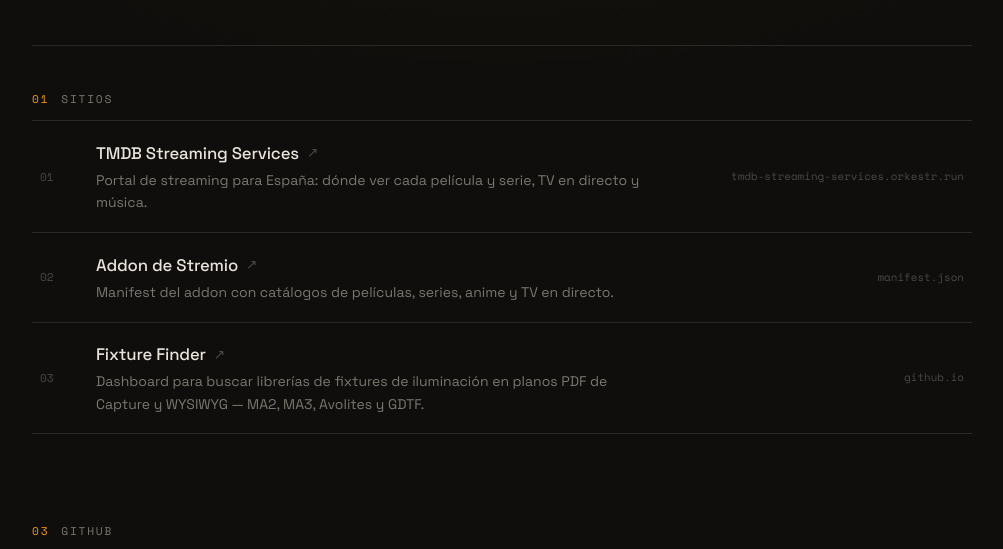
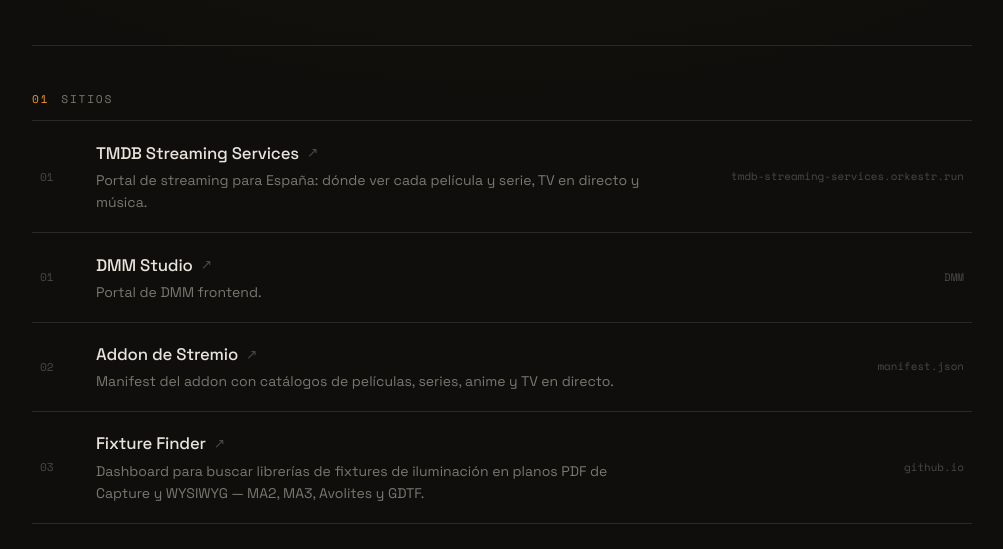
Before and after one commit to zzever/zzever.github.io, a plain HTML site: page index.html in a window 1280 px wide. Shown: the part 201-750 px from the top of the page, without its empty margins (138-1141 px from the left). Drawn offline with nearby package versions, Linux system fonts and the light colour scheme.

Commit message:
Add DMM Studio link to index.html
Added a new list item for DMM Studio with a link and description.

```diff
--- a/index.html
+++ b/index.html
@@ -249,6 +249,16 @@
             <span class="meta">tmdb-streaming-services.orkestr.run</span>
           </a>
         </li>
+         <li>
+          <a class="row" href="https://tmdb-streaming-services.orkestr.run/dmm-studio/" target="_blank" rel="noopener">
+            <span class="num">01</span>
+            <span>
+              <span class="title">DMM Studio <span class="arrow" aria-hidden="true">&#8599;</span></span>
+              <span class="desc">Portal de DMM frontend.</span>
+            </span>
+            <span class="meta">DMM</span>
+          </a>
+        </li>
         <li>
           <a class="row" href="https://tmdb-streaming-services.orkestr.run/api/stremio/manifest.json" target="_blank" rel="noopener">
             <span class="num">02</span>
```
